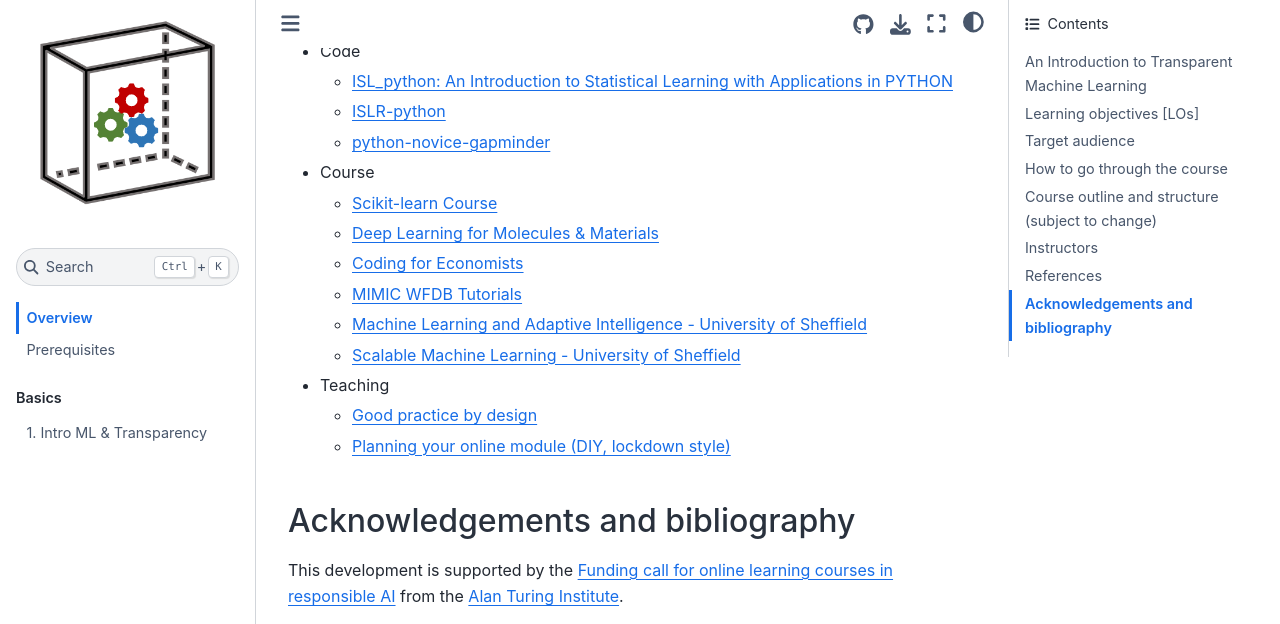
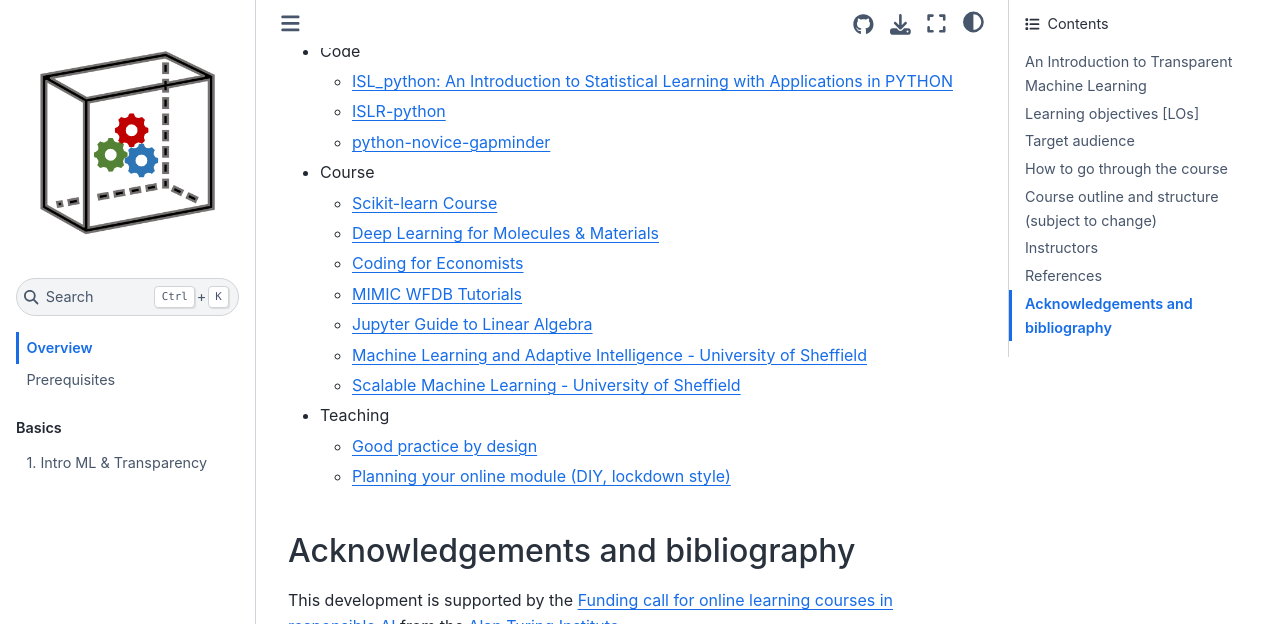
Before and after one commit to pykale/transparentML, a Jupyter Book: the page built from content/index.md, in a window 1280 px wide and 900 px high, scrolled down 2935 px, cut to the strip 0-624 px from the top of the window. Built offline with Jupyter Book 1.0.4 settings and Sphinx 7.4.7 and the Sphinx Book theme 1.1.4, drawn with Linux system fonts in a browser that asks for light colours; cross-references to code outside the pages are shown as plain code.

```diff
--- a/content/index.md
+++ b/content/index.md
@@ -81,6 +81,7 @@
   - [Deep Learning for Molecules & Materials](https://dmol.pub/)
   - [Coding for Economists](https://aeturrell.github.io/coding-for-economists/)
   - [MIMIC WFDB Tutorials](https://wfdb.io/mimic_wfdb_tutorials/)
+  - [Jupyter Guide to Linear Algebra](https://bvanderlei.github.io/jupyter-guide-to-linear-algebra/intro.html)
   - [Machine Learning and Adaptive Intelligence - University of Sheffield](https://github.com/maalvarezl/MLAI)
   - [Scalable Machine Learning - University of Sheffield](https://github.com/haipinglu/ScalableML)
 
```
Also changed, not shown: content/00-prerequisites.ipynb.
